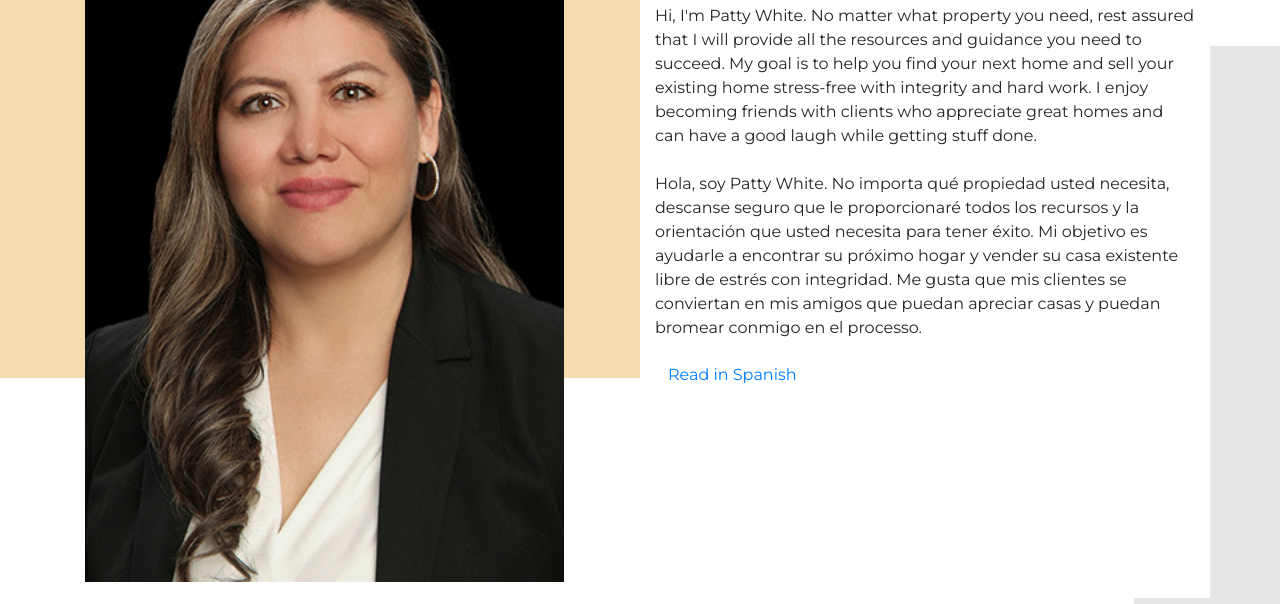
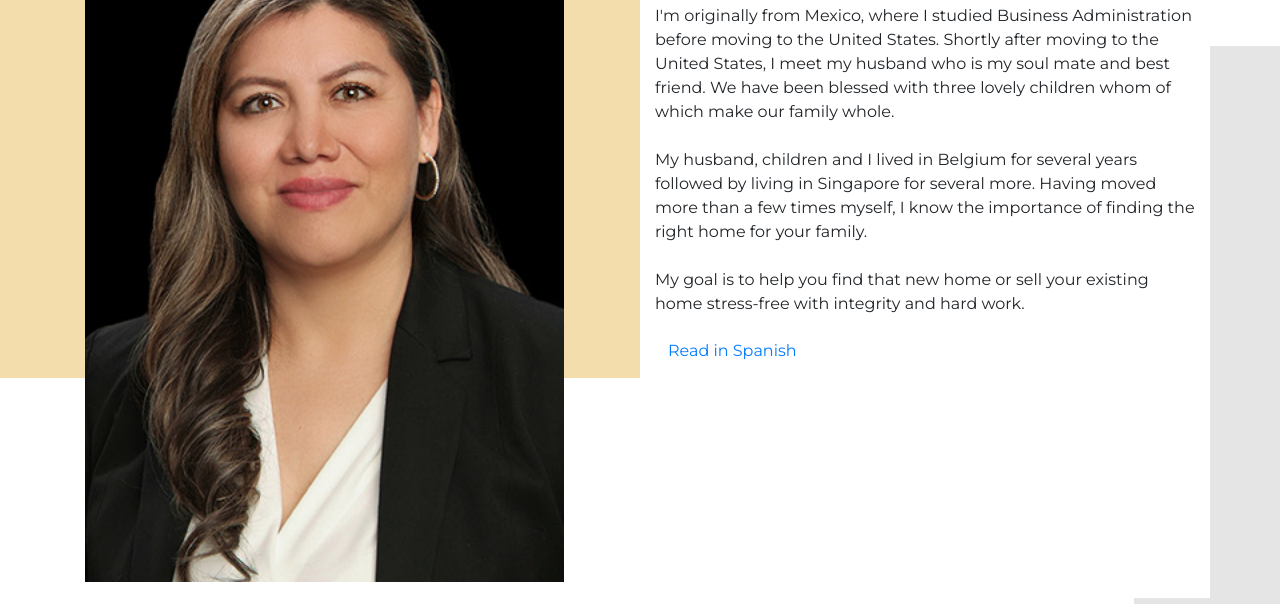
Before and after one commit to ChelWhite/PattyWRealtor, a website: page About.html in a window 1280 px wide. Shown: the part 196-800 px from the top of the page. Drawn offline with nearby package versions, Linux system fonts and the light colour scheme; a web font is replaced by a local one.

```diff
--- a/About.html
+++ b/About.html
@@ -70,17 +70,11 @@
                 <h2>
                     Get to know <em class="display-3"> Me.</em>
                 </h2>
-                <p>Hi, I'm Patty White. No matter what property you need, rest assured that I will provide all
-                    the resources and guidance you need to succeed. My goal is to help you find your next home
-                    and sell your existing home stress-free with integrity and hard work. I enjoy becoming
-                    friends with clients who appreciate great homes and can have a good laugh while getting
-                    stuff done.
+                <p>I'm originally from Mexico, where I studied Business Administration before moving to the United States. Shortly after moving to the United States, I meet my husband who is my soul mate and best friend. We have been blessed with three lovely children whom of which make our family whole.
                     <br><br>
-                    Hola, soy Patty White. No importa qué propiedad usted necesita, descanse seguro que le
-                    proporcionaré todos los recursos y la orientación que usted necesita para tener éxito. Mi
-                    objetivo es ayudarle a encontrar su próximo hogar y vender su casa existente libre de estrés
-                    con integridad. Me gusta que mis clientes se conviertan en mis amigos que puedan apreciar
-                    casas y puedan bromear conmigo en el processo.
+                My husband, children and I lived in Belgium for several years followed by living in Singapore for several more. Having moved more than a few times myself, I know the importance of finding the right home for your family.
+                    <br><br>
+                My goal is to help you find that new home or sell your existing home stress-free with integrity and hard work.
                 </p>
 
                 <a role="button" class="btn btn-link text-primary" href="#">
```
